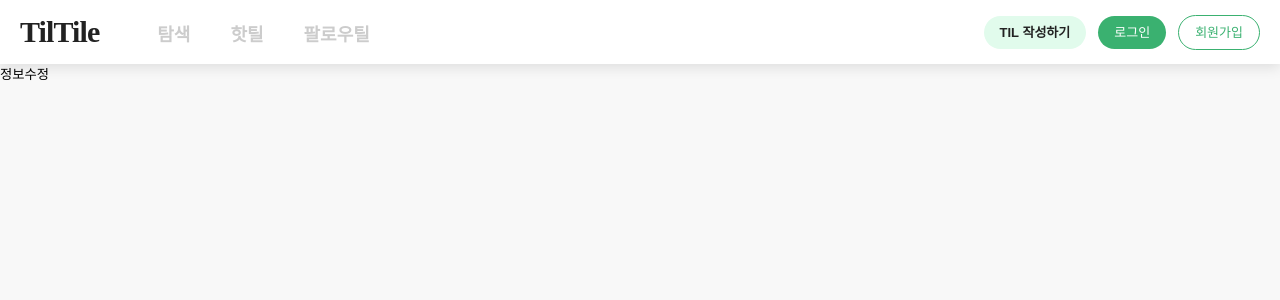
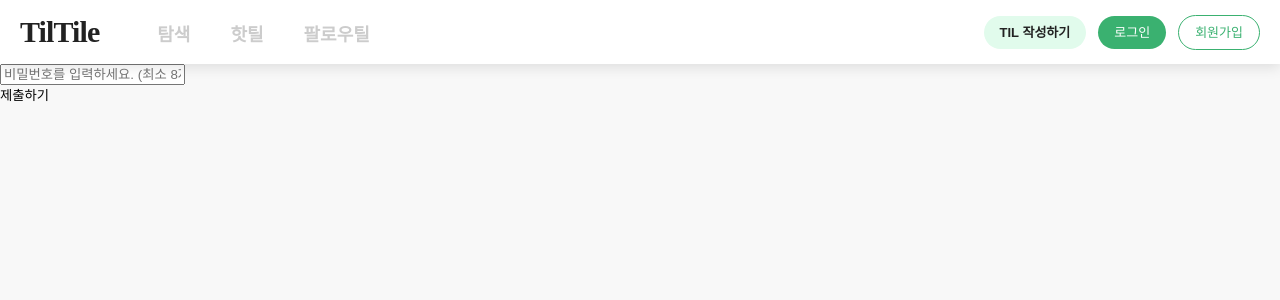
Before and after one commit to codestates-seb/seb43_main_024, a React (Create React App) app in the folder client/: page /editpass in a window 1280 px wide. Shown: the top 300 px of the page. Built offline with nearby package versions, Linux system fonts and the light colour scheme.

Commit message:
회원수정 전 확인기능, 회원탈퇴

```diff
--- a/client/src/pages/Header.js
+++ b/client/src/pages/Header.js
@@ -26,6 +26,8 @@ function Header() {
       setLoginStatus(false);
 
       alert('로그아웃이 완료되었습니다.');
+      localStorage.removeItem('token');
+      localStorage.removeItem('memberId');
       navigate('/');
       window.location.reload();
     } catch (error) {
@@ -81,7 +83,7 @@ function Header() {
           {isLogin ? (
             <>
               <HeaderLink onClick={handleLogout}>로그아웃</HeaderLink>
-              <HeaderLink to="/profile" userInfo>
+              <HeaderLink to="/profile/mytil" userInfo>
                 <UserPic></UserPic>
                 <span>{`${isLogin}`}</span>
               </HeaderLink>
--- a/client/src/pages/editprofile/EditPass.js
+++ b/client/src/pages/editprofile/EditPass.js
@@ -1,11 +1,48 @@
-import { Link } from 'react-router-dom';
+import { useNavigate } from 'react-router-dom';
+import { useState, useEffect } from 'react';
+import API from '../../API';
 
 export function EditPass() {
+  const [username, setUsername] = useState('');
+  const [password, setPassword] = useState('');
+
+  const navigate = useNavigate();
+
+  useEffect(() => {
+    // localStorage에서 이메일 정보를 가져와 설정
+    const email = localStorage.getItem('username');
+    setUsername(email);
+  }, []);
+
+  const handleSubmit = async (e) => {
+    e.preventDefault();
+
+    try {
+      await API.post(`${process.env.REACT_APP_API_URL}/login`, {
+        username: username,
+        password: password,
+      });
+
+      navigate('/editprofile');
+    } catch (error) {
+      alert('입력 정보가 올바르지 않습니다.');
+    }
+  };
+
   return (
     <>
-      <Link to="/editprofile">
-        <button>정보수정</button>
-      </Link>
+      <form onSubmit={handleSubmit} method="post">
+        <div>
+          <input
+            type="password"
+            value={password}
+            onChange={(e) => setPassword(e.target.value)}
+            placeholder="비밀번호를 입력하세요. (최소 8자 이상, 영문+숫자 조합)"
+            required
+          />
+        </div>
+        <button type="submit">제출하기</button>
+      </form>
     </>
   );
 }
--- a/client/src/pages/editprofile/EditProfile.js
+++ b/client/src/pages/editprofile/EditProfile.js
@@ -1,4 +1,5 @@
 import { useState } from 'react';
+import { useNavigate } from 'react-router-dom';
 import API from '../../API'; // API.js 파일의 경로에 맞게 import
 
 import styled from 'styled-components';
@@ -14,7 +15,7 @@ export function EditProfile() {
   const [newPassword, setNewPassword] = useState('');
   const [newAboutMe, setNewAboutMe] = useState('');
 
-  // 값 변경 모음
+  const navigate = useNavigate();
 
   const handleInputChange = (event, setter) => {
     setter(event.target.value);
@@ -59,13 +60,35 @@ export function EditProfile() {
           }
         );
         console.log('비밀번호 업데이트 성공');
+        navigate('/profile');
       }
     } catch (error) {
       console.error('업데이트 실패:', error);
     }
   };
 
+  const handleDeleteAccount = async () => {
+    try {
+      const memberId = localStorage.getItem('memberId'); // memberId 가져오기
+      await API.delete(`/members/${memberId}`, {
+        headers: {
+          Authorization: `Bearer ${localStorage.getItem('token')}`,
+        },
+      });
+      console.log('회원 탈퇴 성공');
+      localStorage.removeItem('token');
+      localStorage.removeItem('memberId');
+      localStorage.removeItem('username');
+      navigate('/main'); // 회원 탈퇴 후 로그인 페이지로 이동
+    } catch (error) {
+      console.error('회원 탈퇴 실패:', error);
+    }
+  };
+
   return (
+    <>
+      <h1>이미지 수정</h1>
+      <hr />
       <EditWrapper>
         <div>
           <h1>닉네임 변경</h1>
@@ -97,5 +120,10 @@ export function EditProfile() {
 
         <button onClick={handleUpdate}>업데이트</button>
       </EditWrapper>
+      <hr />
+      <button onClick={handleDeleteAccount}>
+        <h1>회원탈퇴</h1>
+      </button>
+    </>
   );
 }
--- a/client/src/pages/login/Login.js
+++ b/client/src/pages/login/Login.js
@@ -1,4 +1,3 @@
-/* eslint-disable no-undef */
 import { useState, useEffect } from 'react';
 import axios from 'axios';
 import { Link, useNavigate } from 'react-router-dom';
@@ -74,7 +73,7 @@ function LoginForm() {
 
       // 로그인 상태
       setLoginStatus(true);
-      navigate('/profile');
+      navigate('/profile/mytil');
     } catch (error) {
       alert('로그인 정보가 올바르지 않습니다.');
     }
```
Lines whose indentation alone changed are shown as unchanged.
